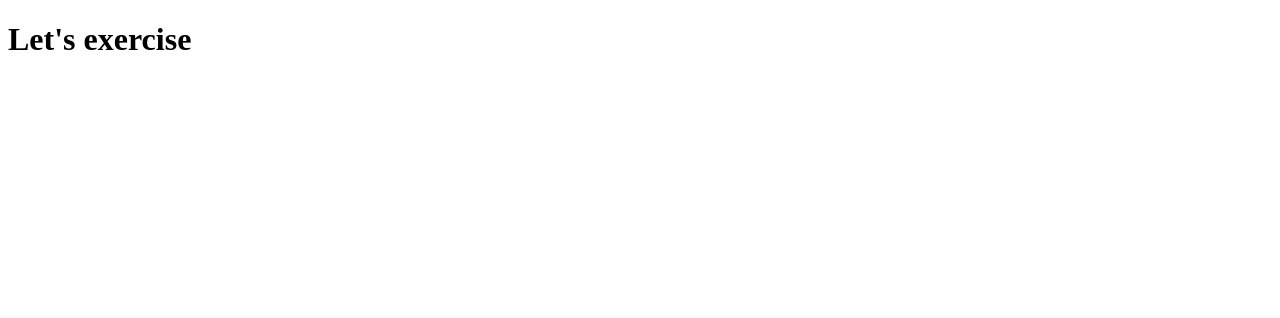
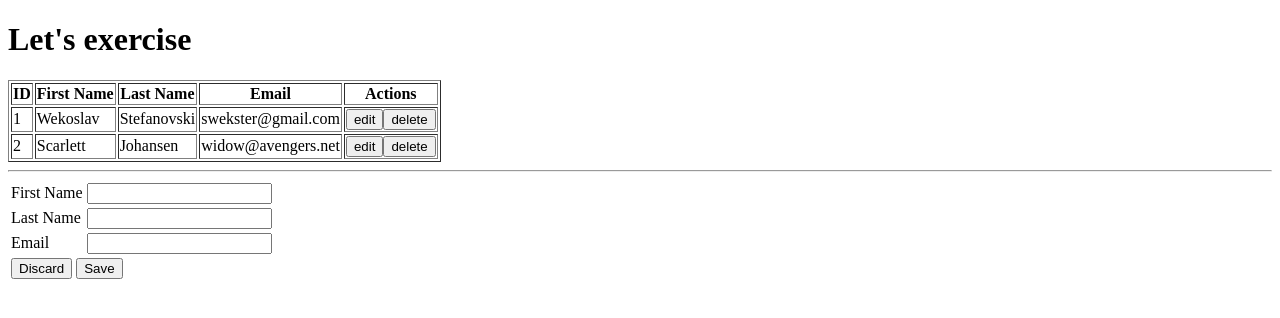
Before and after one commit to emaeye/sedc7-03-basicjs, a plain HTML site: page g3/Lecture08/index.html in a window 1280 px wide. Drawn offline with Linux system fonts and the light colour scheme.

Commit message:
Contacts exercise part 1

```diff
--- a/g3/Lecture08/index.html
+++ b/g3/Lecture08/index.html
@@ -9,6 +9,45 @@
 <body>
   <h1>Let's exercise</h1>
 
-  <table></table>
+  <table border="1">
+    <thead>
+      <tr>
+        <th>ID</th>
+        <th>First Name</th>
+        <th>Last Name</th>
+        <th>Email</th>
+        <th>Actions</th>
+      </tr>
+    </thead>
+    <tbody id="result">
+    </tbody>
+  </table>
+
+  <hr />
+
+  <table>
+    <tr>
+      <td><label for="firstName">First Name</label></td>
+      <td><input type="text" name="firstName" id="firstName"></td>
+    </tr>
+    <tr>
+      <td><label for="lastName">Last Name</label></td>
+      <td><input type="text" name="lastName" id="lastName"></td>
+    </tr>
+    <tr>
+      <td><label for="email">Email</label></td>
+      <td><input type="text" name="email" id="email"></td>
+    </tr>
+    <tr>
+      <td colspan="2">
+        <button id="discard">Discard</button>
+        <button id="save">Save</button>
+      </td>
+    </tr>
+  </table>
+
+
+
+  <script src="phonebook.js"></script>
 </body>
 </html>
--- /dev/null
+++ b/g3/Lecture08/phonebook.js
@@ -0,0 +1,77 @@
+let discard = document.getElementById("discard");
+
+discard.addEventListener("click", () => {
+  let firstName = document.getElementById("firstName");
+  let lastName = document.getElementById("lastName");
+  let email = document.getElementById("email");
+
+  firstName.value = "";
+  lastName.value = "";
+  email.value = "";
+});
+
+let save = document.getElementById("save");
+
+save.addEventListener("click", () => {
+  let firstName = document.getElementById("firstName").value;
+  let lastName = document.getElementById("lastName").value;
+  let email = document.getElementById("email").value;
+
+  console.log(firstName, lastName, email);
+});
+
+let contacts = [
+  {
+    id: 1,
+    firstName: "Wekoslav",
+    lastName: "Stefanovski",
+    email: "swekster@gmail.com"
+  },
+  {
+    id: 2,
+    firstName: "Scarlett",
+    lastName: "Johansen",
+    email: "widow@avengers.net"
+  }
+];
+
+let renderContacts = function(contacts) {
+  let table = document.getElementById("result");
+  for (const contact of contacts) {
+    renderContact(contact, table);
+  }
+};
+
+let renderContact = function(contact, table) {
+  let row = table.insertRow();
+
+  let idCell = row.insertCell();
+  idCell.innerHTML = contact.id;
+
+  let fnameCell = row.insertCell();
+  fnameCell.innerHTML = contact.firstName;
+
+  let lnameCell = row.insertCell();
+  lnameCell.innerHTML = contact.lastName;
+
+  let emailCell = row.insertCell();
+  emailCell.innerHTML = contact.email;
+
+  let actionCell = row.insertCell();
+  let editBtn = document.createElement("button");
+  editBtn.textContent = "edit";
+  editBtn.addEventListener("click", () => {
+    console.log(`editing contact ${contact.id}`);
+  });
+
+  let deleteBtn = document.createElement("button");
+  deleteBtn.textContent = "delete";
+  deleteBtn.addEventListener("click", () => {
+    console.log(`deleting contact ${contact.id}`);
+  });
+
+  actionCell.appendChild(editBtn);
+  actionCell.appendChild(deleteBtn);
+};
+
+renderContacts(contacts);
```
